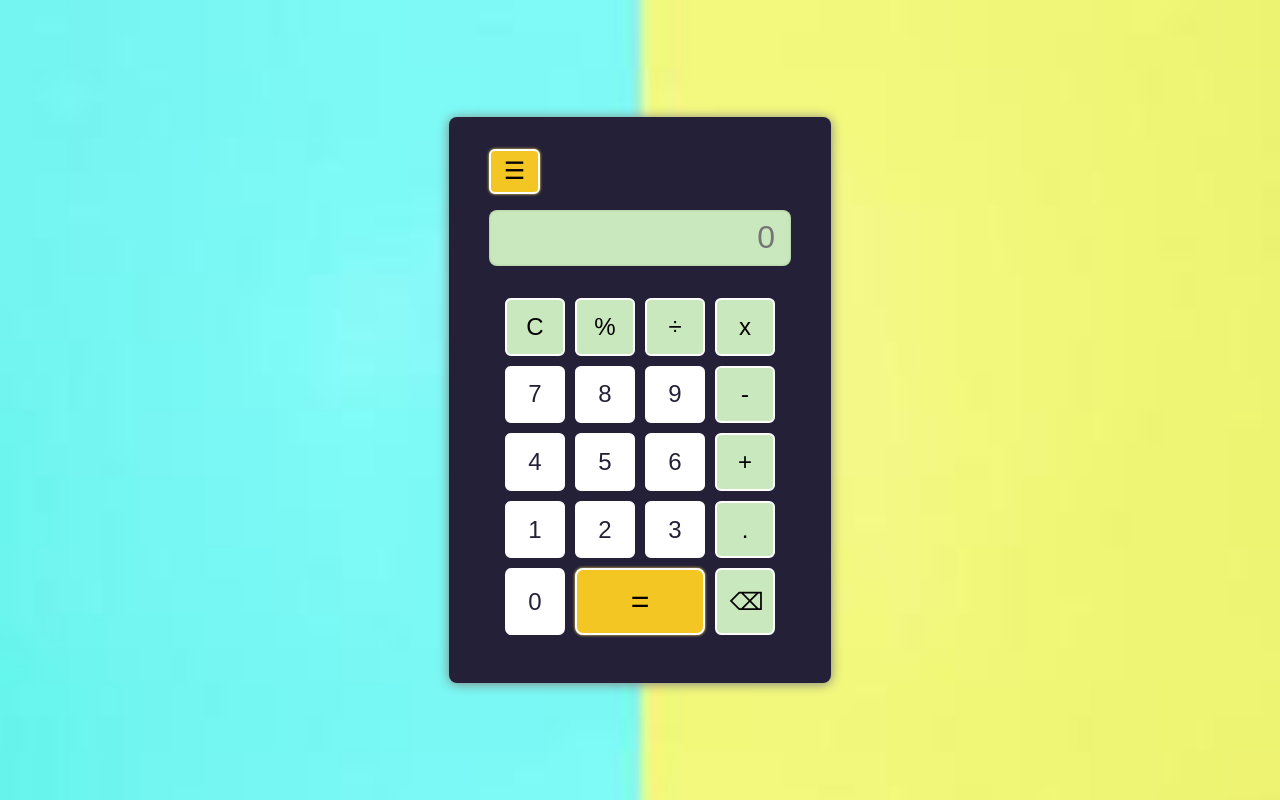
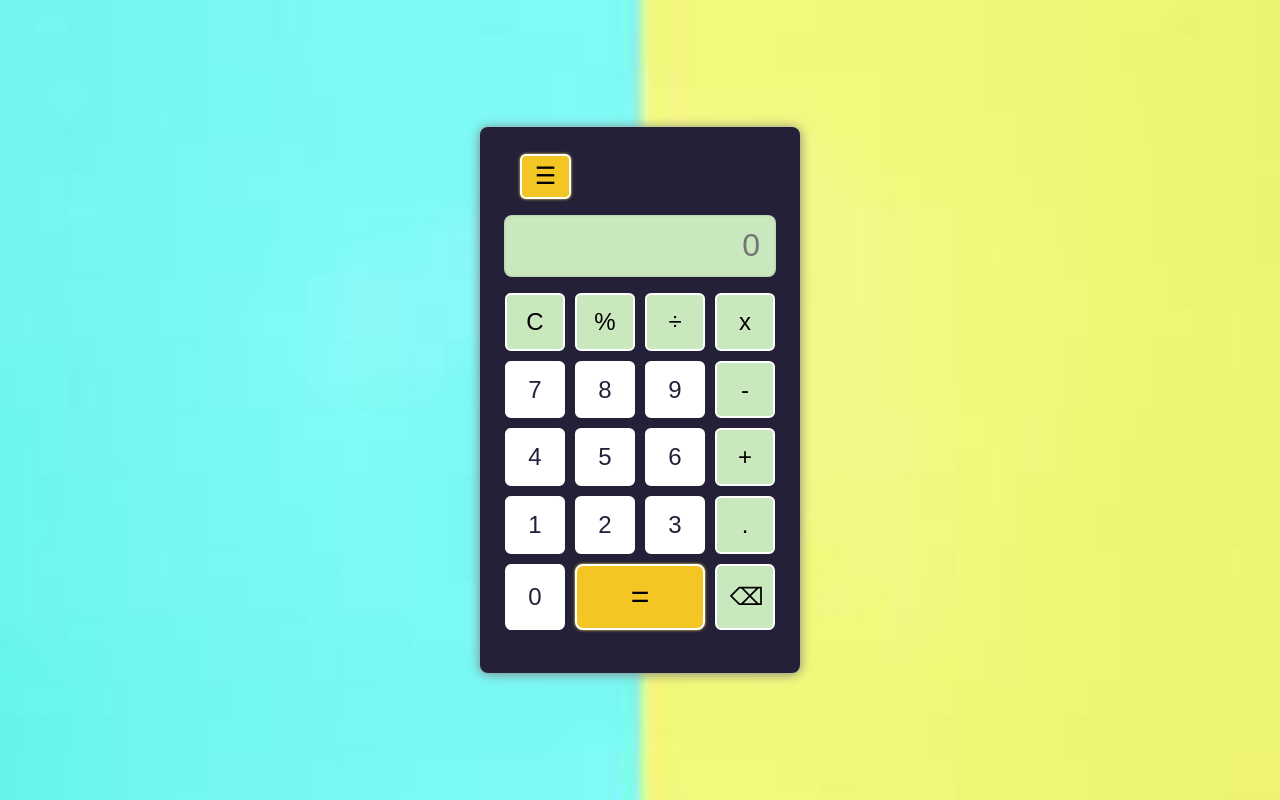
Before and after one commit to sakshibakhade/simple-calculator, a plain HTML site: page index.html in a window 1280 px wide. Drawn offline with Linux system fonts and the light colour scheme.

Commit message:
added new file

```diff
--- a/style.css
+++ b/style.css
@@ -14,14 +14,17 @@ body {
 .calculator {
   border-radius: 0.5rem;
   box-shadow: 0px 1px 12px grey;
-  padding: 2rem 2.5rem;
+  padding: 1.7rem 2.5rem;
   background-color: #242038;
+  width: 240px;
 }
 
 #display {
-  margin-bottom: 2rem;
-  padding: 0.6rem 1rem;
-  width: 270px;
+  position: relative;
+  right: 1rem;
+  margin-bottom: 1rem;
+ padding:0.8rem 1rem ;
+  width: 240px;
   border-radius: 0.5rem;
   border: none;
   font-size: 2rem;
```
